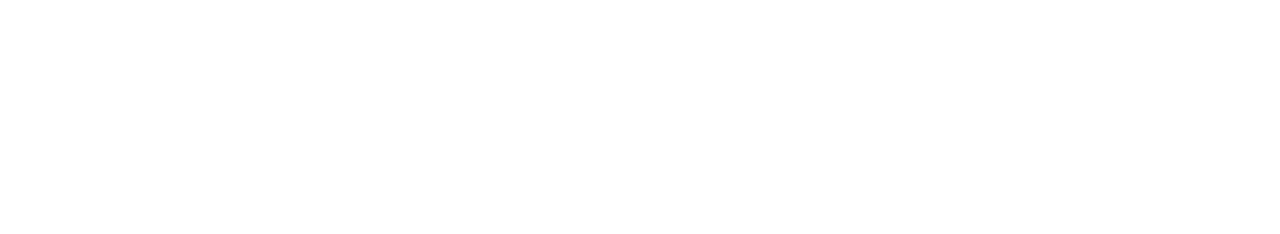
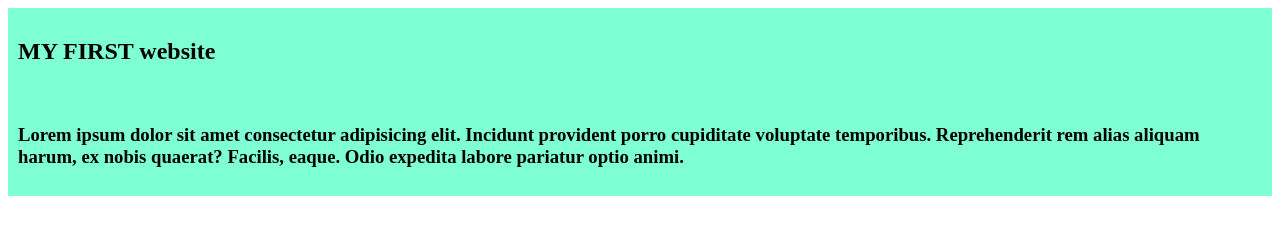
Before and after one commit to sowmetra49/my-simple-website, a plain HTML site: page index.html in a window 1280 px wide. Drawn offline with Linux system fonts and the light colour scheme.

Commit message:
added the first blog

```diff
--- a/index.html
+++ b/index.html
@@ -5,8 +5,15 @@
     <meta name="viewport" content="width=device-width, initial-scale=1.0">
     <title>MY simple website
     </title>
+    <link rel="stylesheet" href="styles/blog.css"
 </head>
 <body>
+    <div>
+        <h2>MY FIRST website</h2>
+    </div>
+    <div>
+        <h3>Lorem ipsum dolor sit amet consectetur adipisicing elit. Incidunt provident porro cupiditate voluptate temporibus. Reprehenderit rem alias aliquam harum, ex nobis quaerat? Facilis, eaque. Odio expedita labore pariatur optio animi.</h3>
+    </div>
 
 </body>
 </html>
--- /dev/null
+++ b/styles/blog.css
@@ -0,0 +1,5 @@
+div{
+   background-color: aquamarine;
+    padding:10px
+
+}
```
